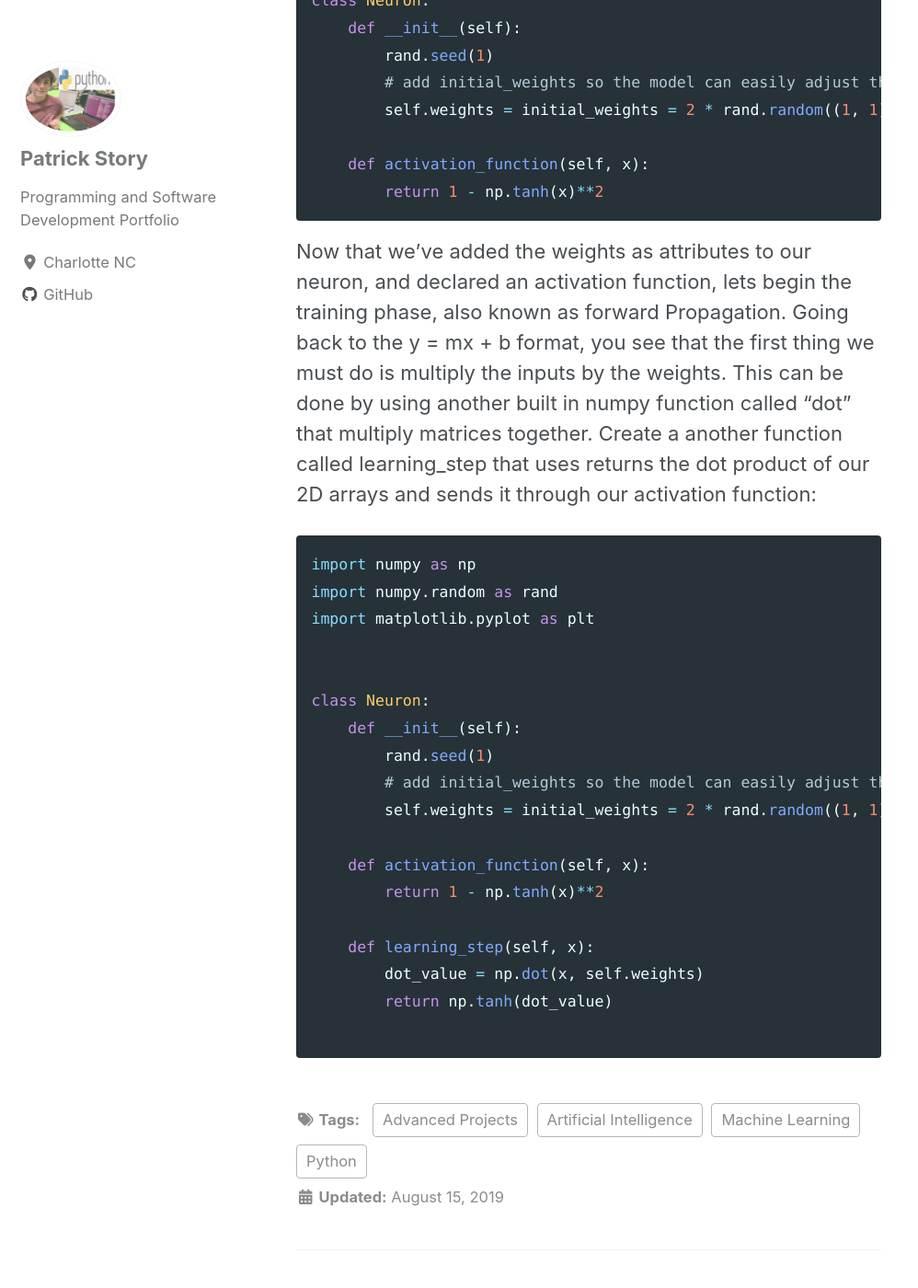
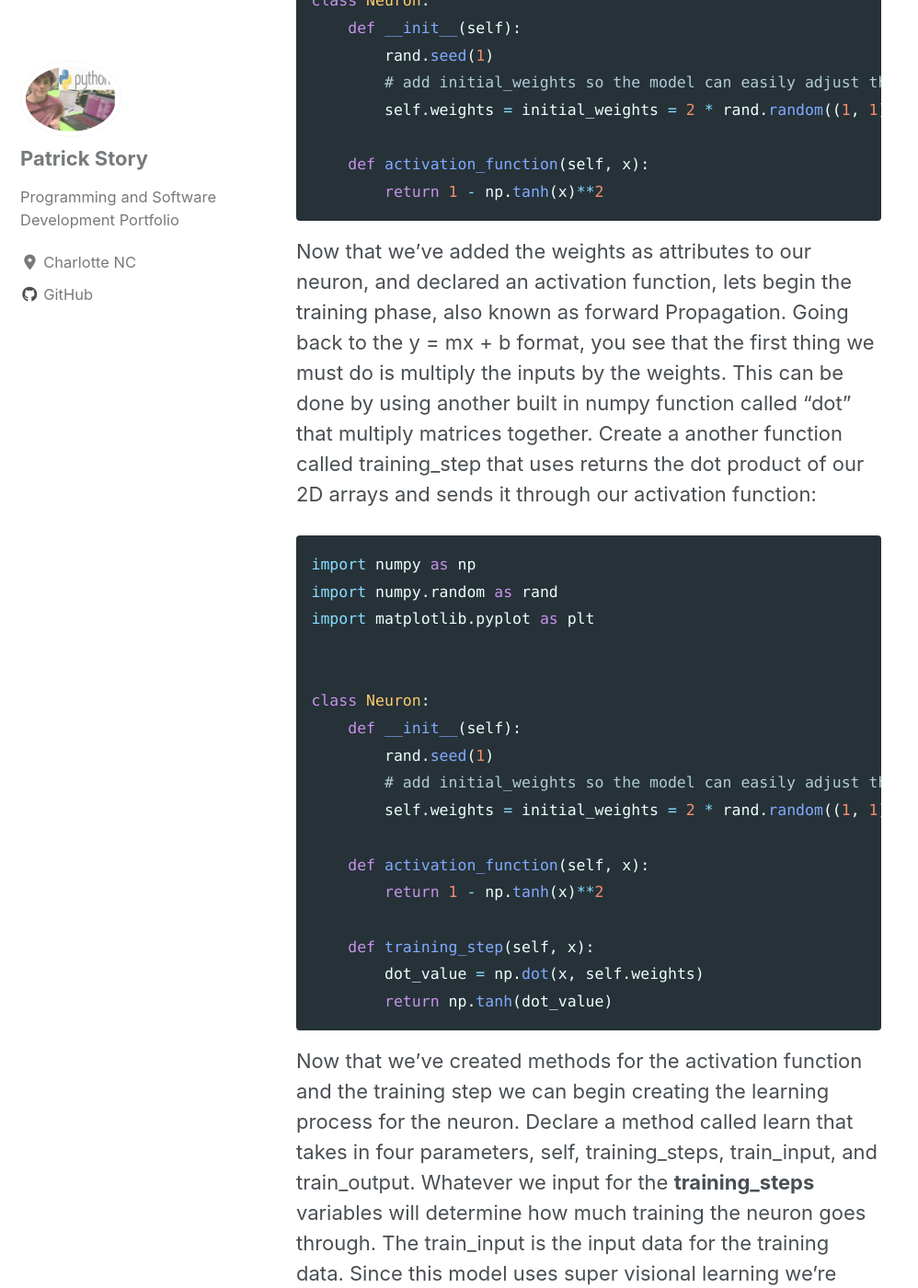
Before and after one commit to Patchyst/Patchyst.github.io, a Jekyll site: the page built from _posts/2019-08-15-My_First_Machine_Learning_Model.md, in a window 1280 px wide and 1400 px high, scrolled down 6717 px. Shown: the whole window at 92% size, without its empty margins (0-998 px from the left). Built offline with Jekyll 4.4.1, drawn with Linux system fonts in a browser that asks for light colours; cached includes are drawn as plain includes; nearby versions of some CDN libraries; some of the changed text lies outside the part shown.

Commit message:
updating build a neuron

````diff
--- a/_posts/2019-08-15-My_First_Machine_Learning_Model.md
+++ b/_posts/2019-08-15-My_First_Machine_Learning_Model.md
@@ -87,7 +87,7 @@ class Neuron:
     def activation_function(self, x):
         return 1 - np.tanh(x)**2
 ```
-Now that we've added the weights as attributes to our neuron, and declared an activation function, lets begin the training phase, also known as forward Propagation. Going back to the y = mx + b format, you see that the first thing we must do is multiply the inputs by the weights. This can be done by using another built in numpy function called "dot" that multiply matrices together. Create a another function called learning_step that uses returns the dot product of our 2D arrays and sends it through our activation function:
+Now that we've added the weights as attributes to our neuron, and declared an activation function, lets begin the training phase, also known as forward Propagation. Going back to the y = mx + b format, you see that the first thing we must do is multiply the inputs by the weights. This can be done by using another built in numpy function called "dot" that multiply matrices together. Create a another function called training_step that uses returns the dot product of our 2D arrays and sends it through our activation function:
 ```python
 import numpy as np
 import numpy.random as rand
@@ -103,8 +103,8 @@ class Neuron:
     def activation_function(self, x):
         return 1 - np.tanh(x)**2
 
-    def learning_step(self, x):
+    def training_step(self, x):
         dot_value = np.dot(x, self.weights)
         return np.tanh(dot_value)
-
 ```
+Now that we've created methods for the activation function and the training step we can begin creating the learning process for the neuron. Declare a method called learn that takes in four parameters, self, training_steps, train_input, and train_output. Whatever we input for the **training_steps** variables will determine how much training the neuron goes through. The train_input is the input data for the training data. Since this model uses super visional learning we're giving it the desired output so it can compare it with
````
